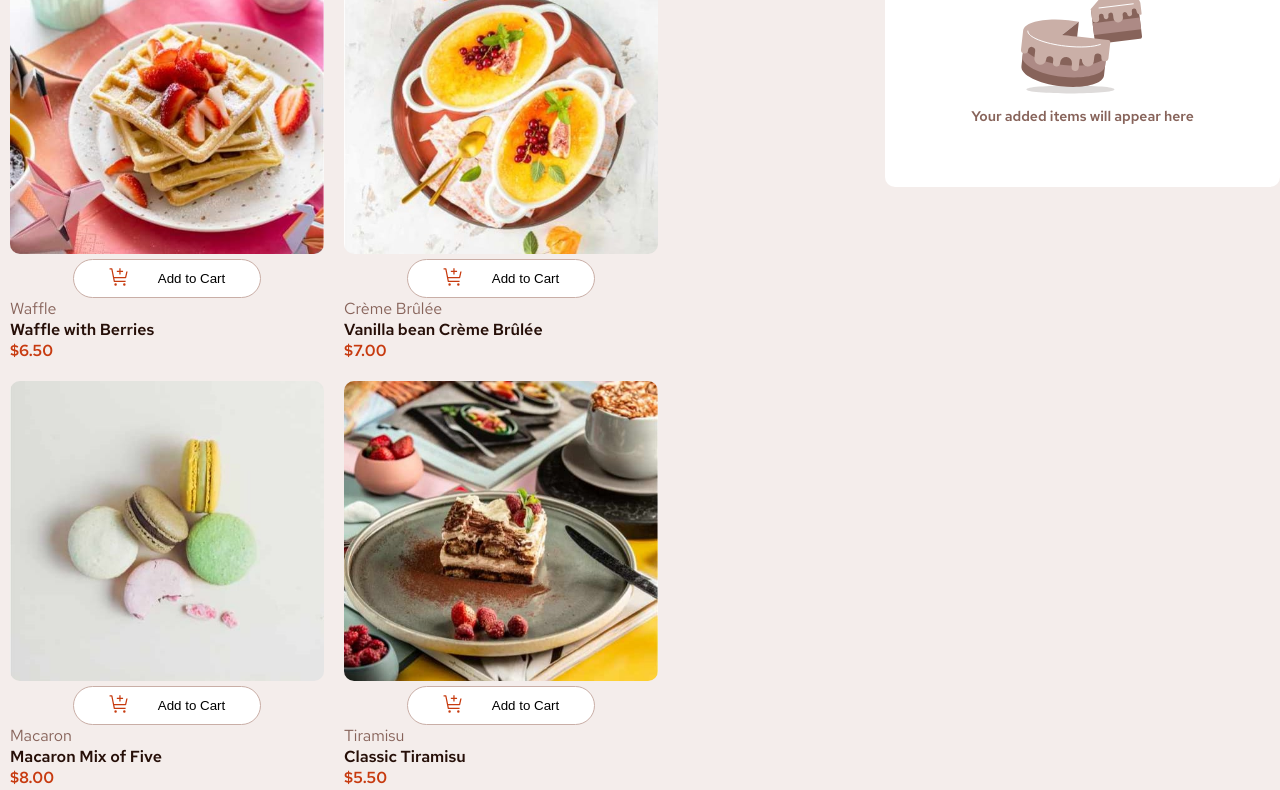
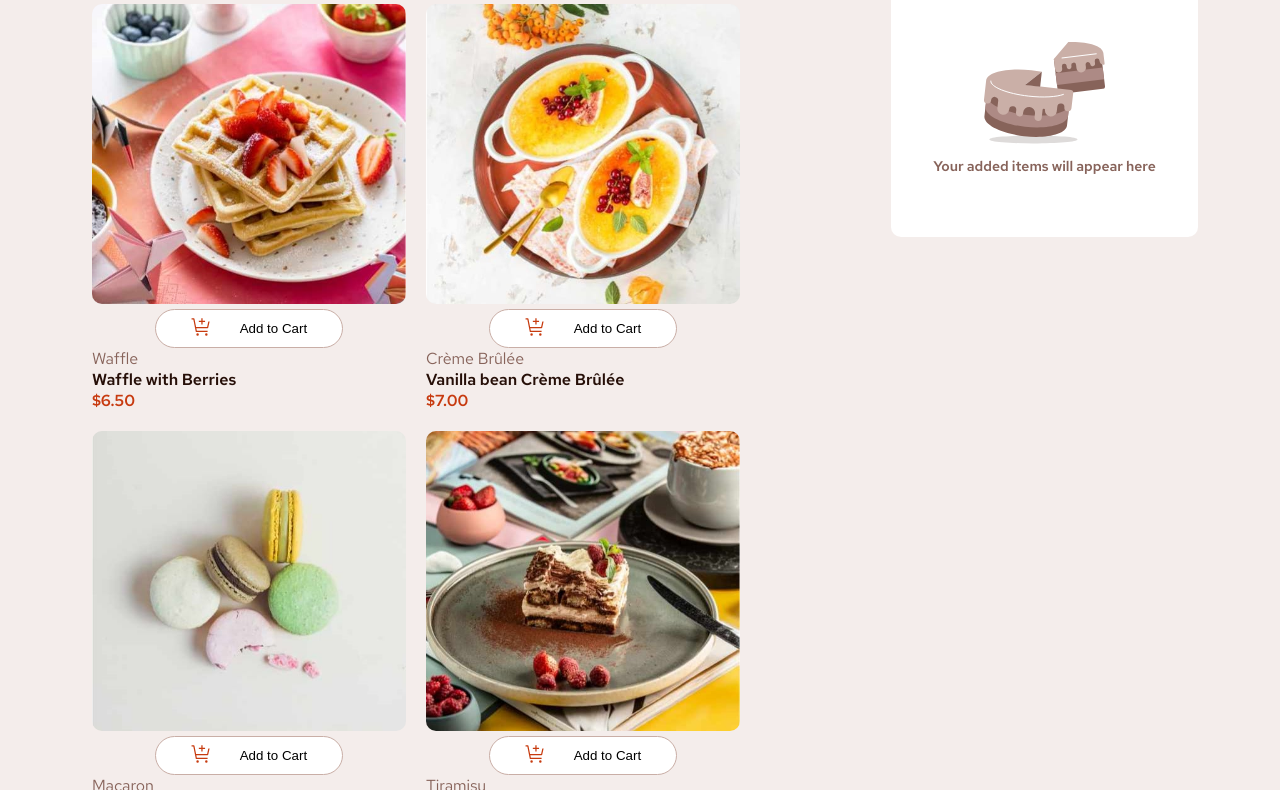
Before and after one commit to TomasGonzalez06/ProductListChallenge, a plain HTML site: page index.html in a window 1280 px wide. Shown: the part 116-906 px from the top of the page. Drawn offline with Linux system fonts and the light colour scheme.

Commit message:
Change in the structure, new <main> element containing the article and aside elements. Reducing the size of both

```diff
--- a/CSS/styles.css
+++ b/CSS/styles.css
@@ -36,12 +36,14 @@ body{
   .main-content
   {
     display: flex;
+    margin-top: 50px;
+    flex-direction: row;
+    justify-content: center;
     align-items: baseline;
-    justify-content: center;
   }
 .products-list
 {
-    width: 70%;
+    width: 55%;
     /* margin: 50px; */
 }
 
@@ -123,11 +125,13 @@ body{
 }
 
 .cart {
-    width: 400px;
+    width: 24%;
     height: 300px;
     background-color: white;
     /* padding: 20px; */
     border-radius: 10px;
+    /* margin-right: 4px; */
+    margin-left: 105px;
 }
 
 .cart-content {
```
